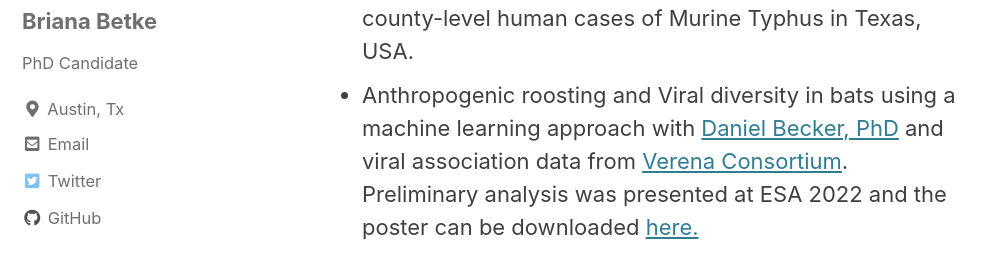
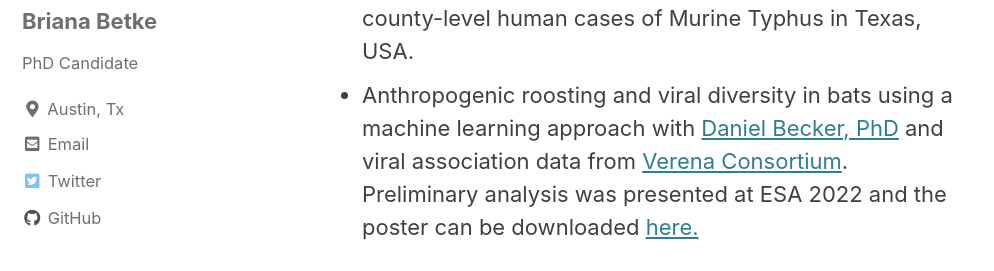
Before and after one commit to babetke/babetke.github.io, a Jekyll site: the page built from _pages/projects.md, in a window 1280 px wide and 900 px high, scrolled down 547 px. Shown: the part 178-449 px from the top of the window, without its empty margins (0-994 px from the left). Built offline with Jekyll 4.4.1, drawn with Linux system fonts in a browser that asks for light colours; cached includes are drawn as plain includes.

```diff
--- a/_pages/projects.md
+++ b/_pages/projects.md
@@ -17,7 +17,7 @@ Dissertation Projects:
 
 * Granular spatial analysis of vector-borne pathogen exposure risk in owned companion animals in Georgia, USA with [Nicole Gottdenker DVM, MS, PhD, Dipl. ACVP.](https://www.gottdenkerlab.com/)
 * Sociodemographic and ecological associations with county-level human cases of Murine Typhus in Texas, USA.
-* Anthropogenic roosting and Viral diversity in bats using a machine learning approach with [Daniel Becker, PhD](http://beckerlab.weebly.com/) and viral association data from [Verena Consortium](https://www.viralemergence.org/). Preliminary analysis was presented at ESA 2022 and the poster can be downloaded <a href="https://babetke.github.io/images/ESA 2022 Poster.pdf"> here. </a>
+* Anthropogenic roosting and viral diversity in bats using a machine learning approach with [Daniel Becker, PhD](http://beckerlab.weebly.com/) and viral association data from [Verena Consortium](https://www.viralemergence.org/). Preliminary analysis was presented at ESA 2022 and the poster can be downloaded <a href="https://babetke.github.io/images/ESA 2022 Poster.pdf"> here.</a>
 
 Other projects:
 
```
